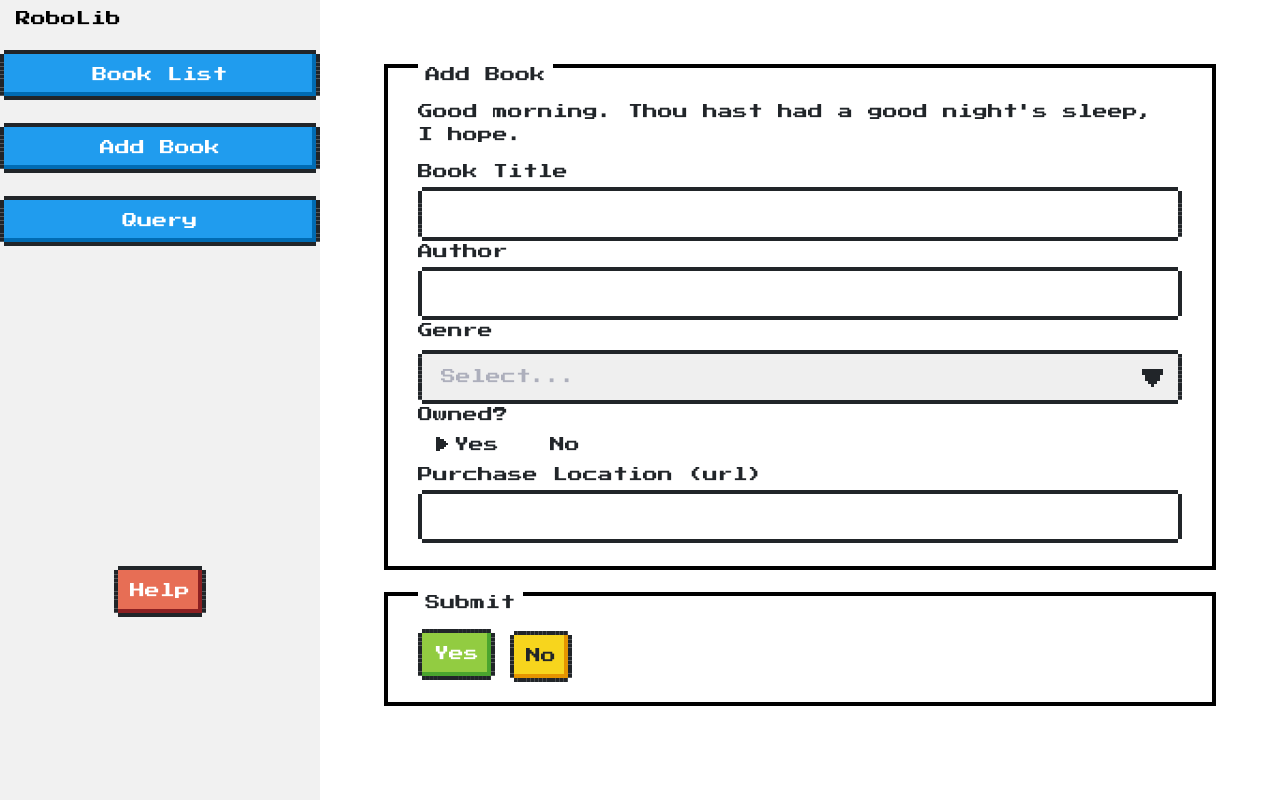
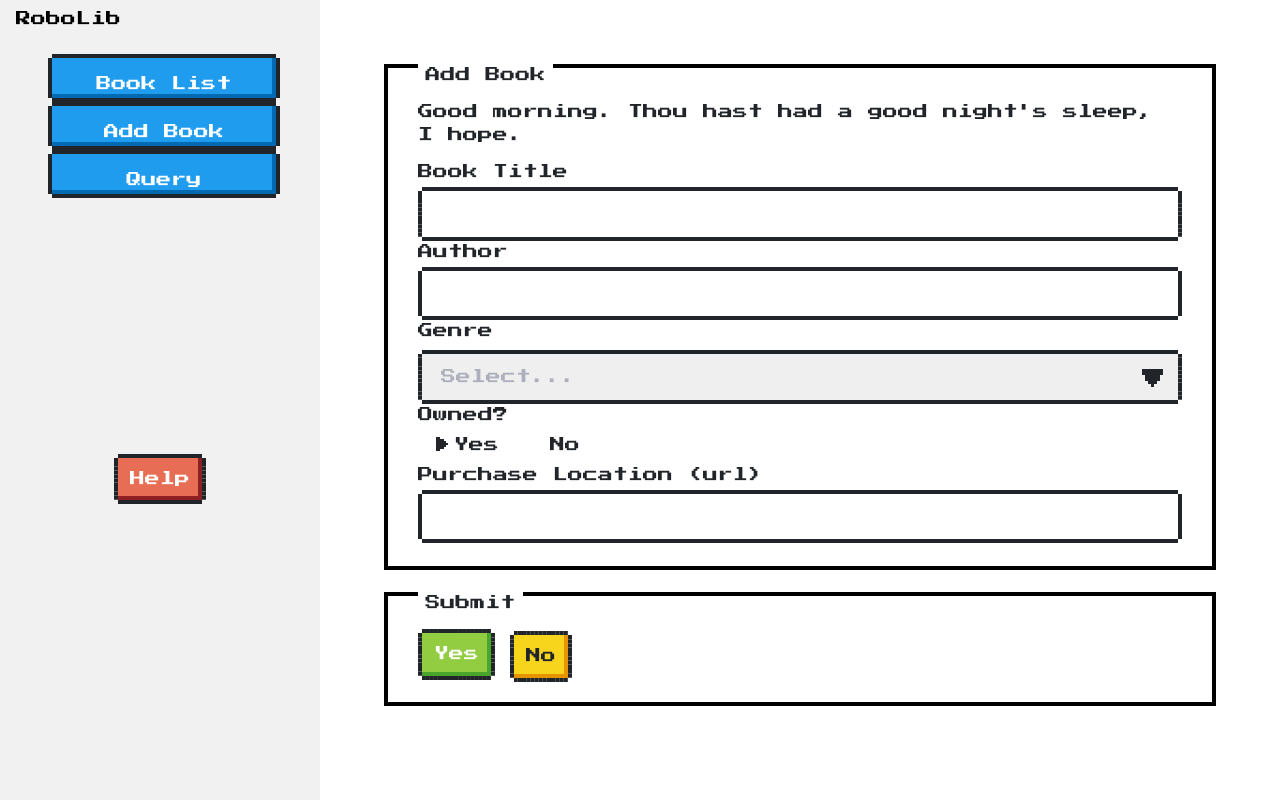
Before and after one commit to Coswold/electron_app, an Electron app: page views/add.html in a window 1280 px wide. Drawn offline with nearby package versions, Linux system fonts and the light colour scheme.

Commit message:
refactored a bit

```diff
--- a/main.css
+++ b/main.css
@@ -9,6 +9,18 @@ html, body, pre, code, kbd, samp {
   padding-bottom: 5%;
 }
 
+.nav {
+    padding-right: 15%;
+    padding-left: 15%;
+}
+
+.nav button {
+    padding-top: 5%;
+    padding-bottom: 5%;
+    width: 100%;
+    height: 40px;
+}
+
 .centered_buttons {
     display: flex;
     justify-content: center;
@@ -16,5 +28,5 @@ html, body, pre, code, kbd, samp {
 }
 
 .help {
-    padding-top: 100%;
+    padding-top: 80%;
 }
--- a/views/add.html
+++ b/views/add.html
@@ -2,7 +2,7 @@
 <html>
   <head>
     <meta charset="UTF-8">
-    <title>Books!</title>
+    <title>Add!</title>
     <link href="https://fonts.googleapis.com/css?family=Press+Start+2P" rel="stylesheet">
     <link href="https://unpkg.com/nes.css/css/nes.css" rel="stylesheet" />
     <link rel="stylesheet" href="https://www.w3schools.com/w3css/4/w3.css">
@@ -12,11 +12,13 @@
       <!-- Sidebar -->
         <div class="w3-sidebar w3-light-grey w3-bar-block" style="width:25%">
           <p class="w3-bar-item">RoboLib</p>
-          <a href="index.html" class="nes-btn is-primary centered_buttons">Book List</a>
-          <br>
-          <a href="add.html" class="nes-btn is-primary centered_buttons">Add Book</a>
-          <br>
-          <a href="query.html" class="nes-btn is-primary centered_buttons">Query</a>
+          <section class="nav">
+              <button value="index" onclick="changePath(this.value)" class="nes-btn is-primary">Book List</button>
+              <br>
+              <button value="add" onclick="changePath(this.value)" class="nes-btn is-primary">Add Book</button>
+              <br>
+              <button value="query" onclick="changePath(this.value)" class="nes-btn is-primary">Query</button>
+          </section>
           <!-- Dialog -->
           <section class="centered_buttons help">
             <button type="button" class="nes-btn is-error" onclick="document.getElementById('dialog-default').showModal();">
@@ -92,5 +94,12 @@
 
       <script src="../add.js"></script>
 
+      <script>
+      function changePath(file){
+          console.log(file);
+          ipcRenderer.send('changePage', file);
+      }
+      </script>
+
   </body>
 </html>
```
Also changed, not shown: app.js (+14 -7 lines), views/index.html (+13 -5 lines), views/query.html (+16 -6 lines), views/splash.html (+1 -1 lines), window.js (+3 -4 lines).
